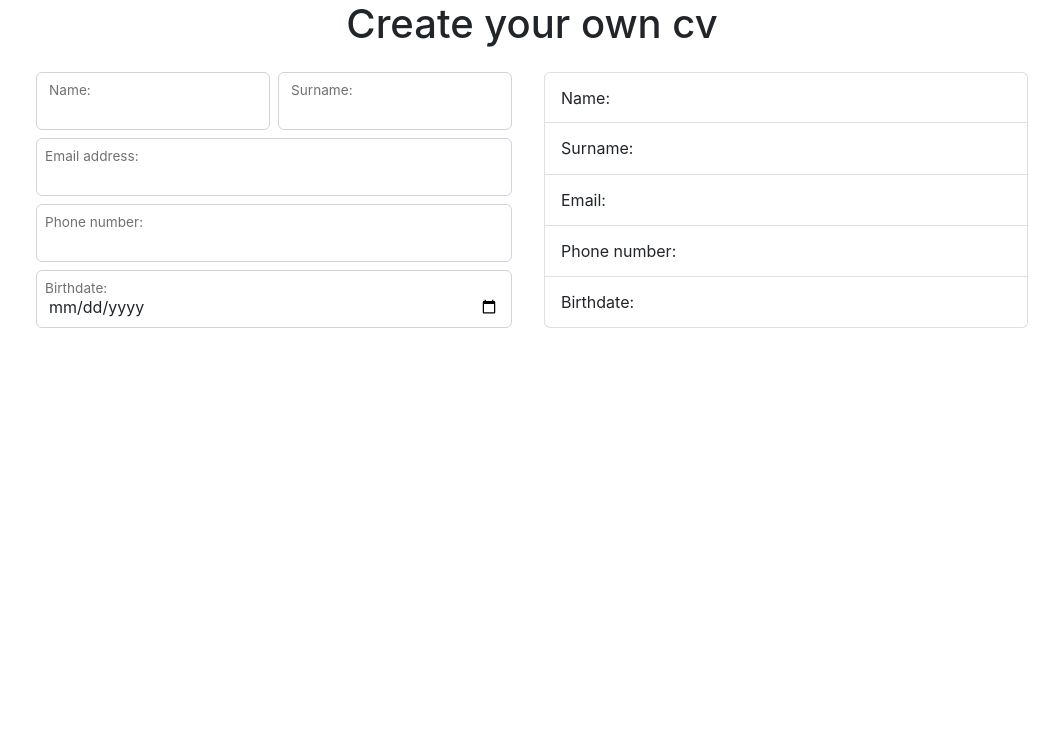
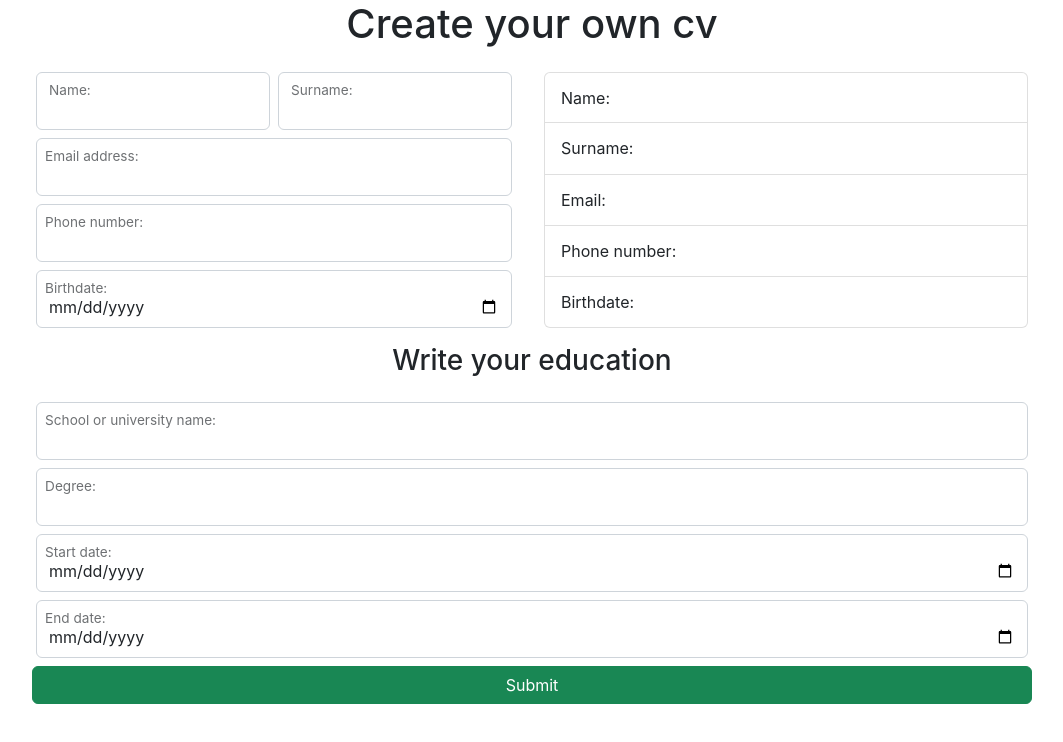
Before and after one commit to KristinaProject/odin-cv-project, a React (Create React App) app: page / in a window 1280 px wide. Shown: the top 742 px of the page, without its empty margins (108-1171 px from the left). Built offline with nearby package versions, Linux system fonts and the light colour scheme.

Commit message:
feat: create education component

```diff
--- a/src/App.css
+++ b/src/App.css
@@ -1,8 +1,10 @@
-#basis, #output {
+#basis,
+#output,
+#educa {
   flex: 1;
 }
 
-#app {
+.boo {
   max-width: 1500px;
   width: 80%;
   margin: 0 auto;
--- a/src/App.js
+++ b/src/App.js
@@ -3,6 +3,7 @@ import { Basis } from "./components/Basis";
 import { useState } from "react";
 import { OutPut } from "./components/OutPut";
 import { Header } from "./components/Header";
+import { Education } from "./components/Education";
 
 const details = {
   name: "",
@@ -22,9 +23,13 @@ function App() {
   return (
     <>
       <Header />
-      <div id="app" className="d-flex">
+      <div className="d-flex boo">
         <Basis onChange={() => onChange} />
         <OutPut data={form} />
+      </div>
+      <h3 className="text-center">Write your education</h3>
+      <div className="d-flex boo">
+        <Education />
       </div>
     </>
   );
--- /dev/null
+++ b/src/components/Education.jsx
@@ -0,0 +1,23 @@
+export function Education(props) {
+  return (
+    <form id="educa" className="row p-3 g-2">
+      <div className="form-floating">
+        <input type="text" className="form-control" name="school" />
+        <label htmlFor="school">School or university name: </label>
+      </div>
+      <div className="form-floating">
+        <input type="text" className="form-control" name="degree" />
+        <label htmlFor="degree">Degree: </label>
+      </div>
+      <div className="form-floating">
+        <input type="date" className="form-control" name="startDate" />
+        <label htmlFor="startDate">Start date: </label>
+      </div>
+      <div className="form-floating">
+        <input type="date" className="form-control" name="endDate" />
+        <label htmlFor="endDate">End date: </label>
+      </div>
+      <button type="submit" className="btn btn-success">Submit</button>
+    </form>
+  );
+}
```
